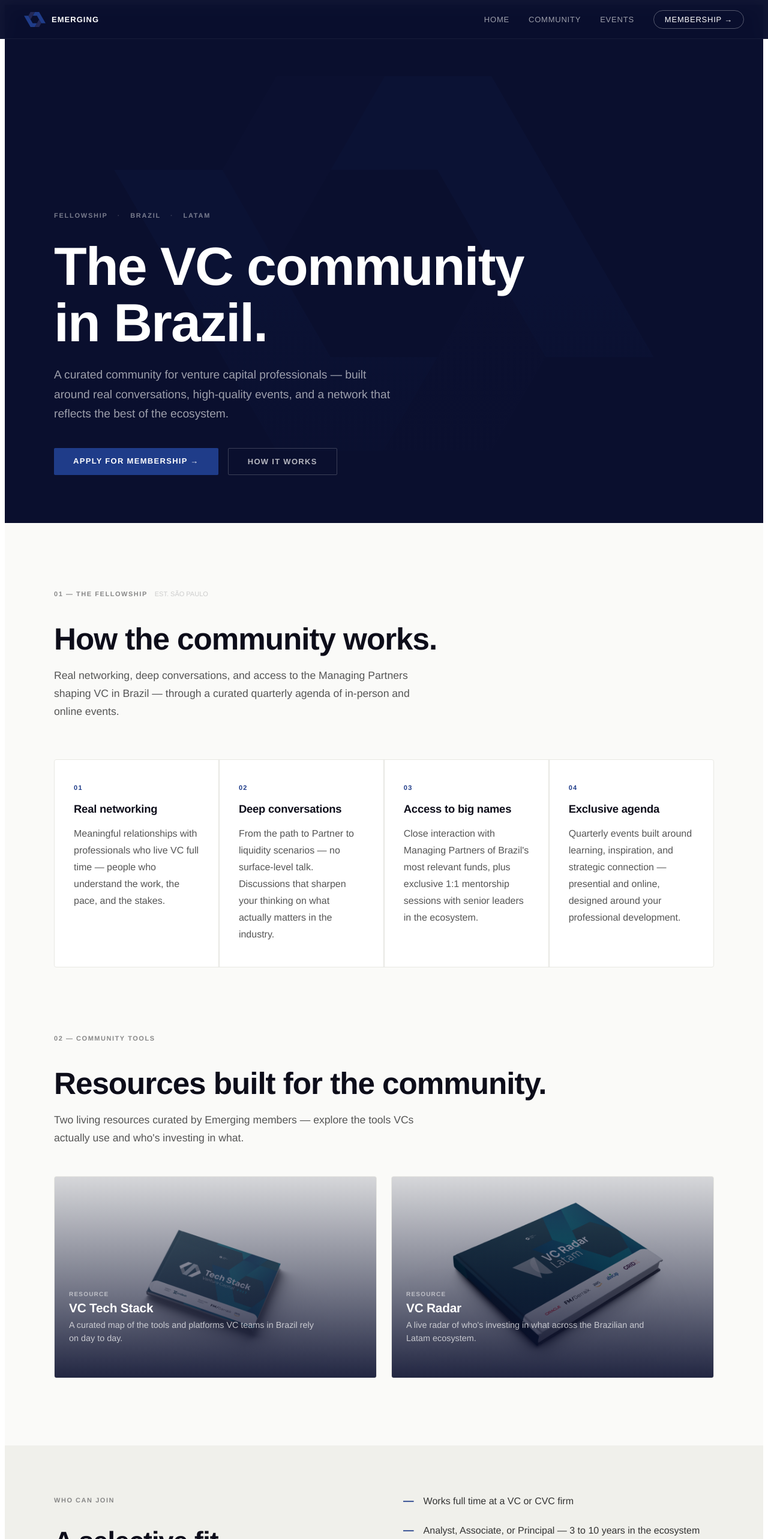
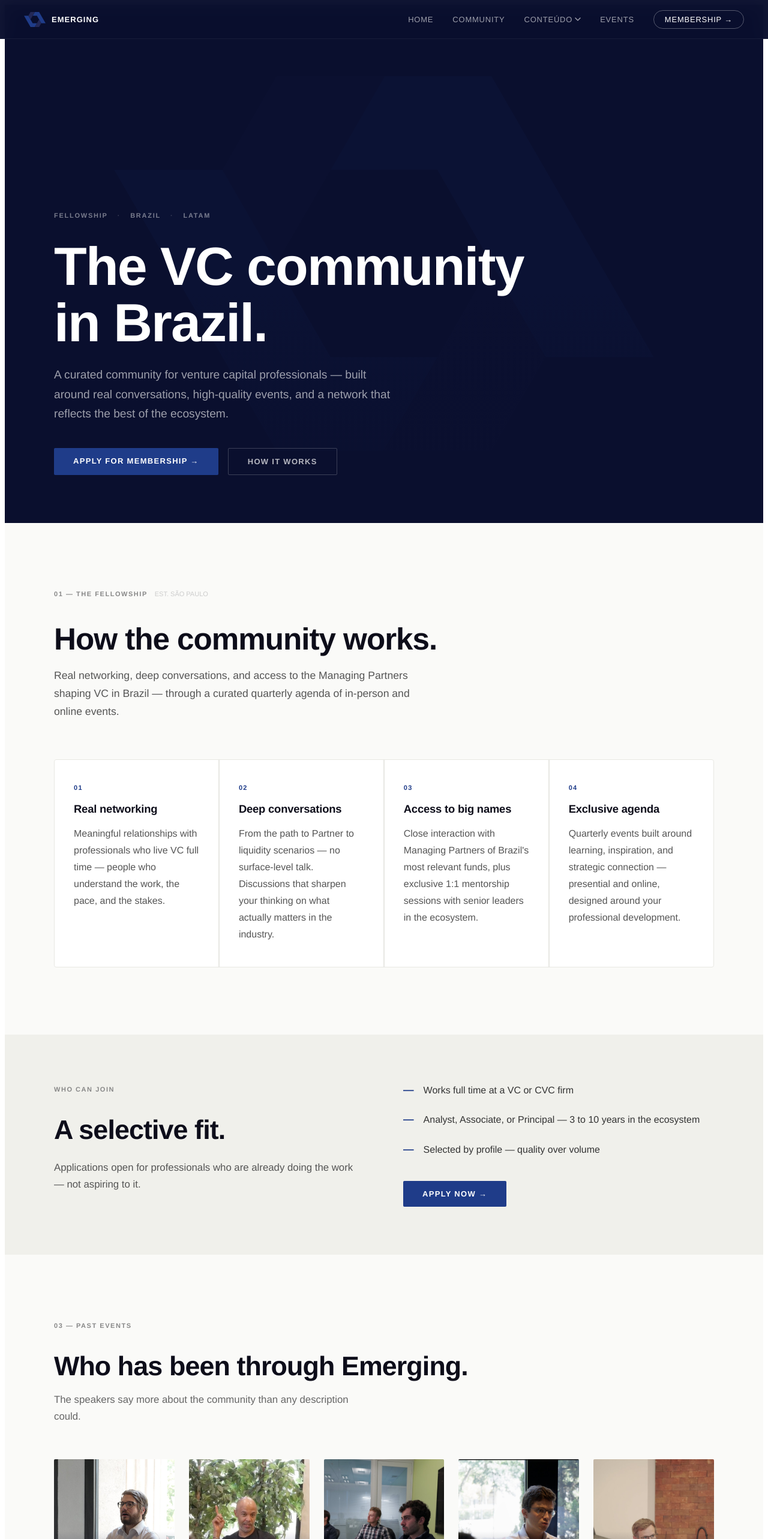
Before and after one commit to comunidadeEVCF-ai/emerging-vc-fellows-site, a React (Vite) app: page /community in a window 1280 px wide. Shown: the top 2566 px of the page at 60% size. Built offline with nearby package versions, Linux system fonts and the light colour scheme.

Commit message:
Move VC Radar/Tech Stack links into a Conteudo nav dropdown
- Remove the inline "Community Tools" section from the Community page
- Add a reusable ContentDropdown nav component (hover dropdown with VC Radar and VC Tech Stack links)
- Wire it into the nav of every page between Community and Events

```diff
--- /dev/null
+++ b/src/components/ContentDropdown.jsx
@@ -0,0 +1,54 @@
+import { useState } from "react";
+import { Link } from "react-router-dom";
+
+const ITEMS = [
+  { label: "VC Radar", to: "/community/vc-radar" },
+  { label: "VC Tech Stack", to: "/community/vc-tech-stack" },
+];
+
+export default function ContentDropdown({ dark = true }) {
+  const [open, setOpen] = useState(false);
+  const textColor = dark ? "rgba(255,255,255,0.6)" : "#0d0d1a";
+
+  return (
+    <div
+      style={{ position: "relative" }}
+      onMouseEnter={() => setOpen(true)}
+      onMouseLeave={() => setOpen(false)}
+    >
+      <span style={{
+        fontSize: 13, fontWeight: 500, letterSpacing: "0.06em",
+        color: textColor, textTransform: "uppercase",
+        cursor: "default", display: "flex", alignItems: "center", gap: 4,
+      }}>
+        Conteúdo
+        <svg width="10" height="6" viewBox="0 0 10 6" aria-hidden="true" style={{ transform: open ? "rotate(180deg)" : "none", transition: "transform 0.2s" }}>
+          <path d="M1 1L5 5L9 1" stroke="currentColor" strokeWidth="1.5" fill="none" strokeLinecap="round" strokeLinejoin="round" />
+        </svg>
+      </span>
+
+      {open && (
+        <div style={{
+          position: "absolute", top: "calc(100% + 14px)", left: "50%", transform: "translateX(-50%)",
+          background: "#eceae5", borderRadius: 6, padding: "0.4rem 0",
+          minWidth: 190, boxShadow: "0 12px 30px rgba(0,0,0,0.18)",
+          zIndex: 200,
+        }}>
+          {ITEMS.map((item) => (
+            <Link
+              key={item.to}
+              to={item.to}
+              style={{
+                display: "block", padding: "0.7rem 1.25rem",
+                fontSize: 14, fontWeight: 500, color: "#0d0d1a",
+                textDecoration: "none", textTransform: "none", letterSpacing: 0,
+              }}
+            >
+              {item.label}
+            </Link>
+          ))}
+        </div>
+      )}
+    </div>
+  );
+}
--- a/src/pages/Events.jsx
+++ b/src/pages/Events.jsx
@@ -1,4 +1,7 @@
-const NAV_LINKS = [["Home", "/"], ["Community", "/community"], ["Events", "/events"], ["Membership", "https://criteriosevcf.carrd.co/"]];
+import ContentDropdown from "../components/ContentDropdown";
+
+const NAV_LINKS_LEFT = [["Home", "/"], ["Community", "/community"]];
+const NAV_LINKS_RIGHT = [["Events", "/events"], ["Membership", "https://criteriosevcf.carrd.co/"]];
 
 const Logo = () => (
   <svg viewBox="0 0 816.954 567.512" width="32" height="22" aria-hidden="true">
@@ -76,7 +79,15 @@
           </span>
         </a>
         <div style={{ display: "flex", gap: "2rem", alignItems: "center" }}>
-          {NAV_LINKS.map(([label, href]) => (
+          {NAV_LINKS_LEFT.map(([label, href]) => (
+            <a key={label} href={href} style={{
+              fontSize: 13, fontWeight: 500, letterSpacing: "0.06em",
+              textDecoration: "none", color: "rgba(255,255,255,0.55)",
+              textTransform: "uppercase",
+            }}>{label}</a>
+          ))}
+          <ContentDropdown dark />
+          {NAV_LINKS_RIGHT.map(([label, href]) => (
             <a key={label} href={href} style={{
               fontSize: 13, fontWeight: 500, letterSpacing: "0.06em",
               textDecoration: "none", color: label === "Events" ? "#fff" : "rgba(255,255,255,0.55)",
--- a/src/pages/community/VCRadar.jsx
+++ b/src/pages/community/VCRadar.jsx
@@ -1,3 +1,5 @@
+import ContentDropdown from "../../components/ContentDropdown";
+
 export default function VCRadar() {
   return (
     <div style={{ fontFamily: "'Helvetica Neue', Helvetica, Arial, sans-serif", background: "#fafaf8", color: "#0d0d1a" }}>
@@ -22,7 +24,14 @@
           </span>
         </a>
         <div style={{ display: "flex", gap: "2rem", alignItems: "center" }}>
-          {[["Home", "/"], ["Community", "/community"], ["Events", "/events"], ["Membership", "https://criteriosevcf.carrd.co/"]].map(([label, href]) => (
+          {[["Home", "/"], ["Community", "/community"]].map(([label, href]) => (
+            <a key={label} href={href} style={{
+              fontSize: 13, fontWeight: 500, letterSpacing: "0.06em",
+              textDecoration: "none", color: "#0d0d1a", textTransform: "uppercase",
+            }}>{label}</a>
+          ))}
+          <ContentDropdown dark={false} />
+          {[["Events", "/events"], ["Membership", "https://criteriosevcf.carrd.co/"]].map(([label, href]) => (
             <a key={label} href={href} style={{
               fontSize: 13, fontWeight: 500, letterSpacing: "0.06em",
               textDecoration: "none", color: "#0d0d1a", textTransform: "uppercase",
--- a/src/pages/community/VCTechStack.jsx
+++ b/src/pages/community/VCTechStack.jsx
@@ -1,4 +1,7 @@
-const NAV_LINKS = [["Home", "/"], ["Community", "/community"], ["Events", "/events"], ["Membership", "https://criteriosevcf.carrd.co/"]];
+import ContentDropdown from "../../components/ContentDropdown";
+
+const NAV_LINKS_LEFT = [["Home", "/"], ["Community", "/community"]];
+const NAV_LINKS_RIGHT = [["Events", "/events"], ["Membership", "https://criteriosevcf.carrd.co/"]];
 
 const Logo = () => (
   <svg viewBox="0 0 816.954 567.512" width="32" height="22" aria-hidden="true">
@@ -45,7 +48,14 @@
           </span>
         </a>
         <div style={{ display: "flex", gap: "2rem", alignItems: "center" }}>
-          {NAV_LINKS.map(([label, href]) => (
+          {NAV_LINKS_LEFT.map(([label, href]) => (
+            <a key={label} href={href} style={{
+              fontSize: 13, fontWeight: 500, letterSpacing: "0.06em",
+              textDecoration: "none", color: "#0d0d1a", textTransform: "uppercase",
+            }}>{label}</a>
+          ))}
+          <ContentDropdown dark={false} />
+          {NAV_LINKS_RIGHT.map(([label, href]) => (
             <a key={label} href={href} style={{
               fontSize: 13, fontWeight: 500, letterSpacing: "0.06em",
               textDecoration: "none", color: "#0d0d1a", textTransform: "uppercase",
--- a/src/pages/community/index.jsx
+++ b/src/pages/community/index.jsx
@@ -1,5 +1,5 @@
-import { useEffect, useRef, useState } from "react";
-import { Link } from "react-router-dom";
+import { useEffect, useRef } from "react";
+import ContentDropdown from "../../components/ContentDropdown";
 
 // ── EVCF Real Logo Icon (extracted from ICON-COLOR.pdf) ──────────────────────
 const EVCFIcon = ({ size = 48, opacity = 1, className = "" }) => (
@@ -79,58 +79,6 @@
   </div>
 );
 
-// ── Resource card with hover reveal ────────────────────────────────────────────
-const ResourceCard = ({ to, eyebrow, title, body, img }) => {
-  const [hovered, setHovered] = useState(false);
-  return (
-    <Link
-      to={to}
-      onMouseEnter={() => setHovered(true)}
-      onMouseLeave={() => setHovered(false)}
-      style={{
-        position: "relative", display: "block", textDecoration: "none",
-        borderRadius: 4, overflow: "hidden", aspectRatio: "16/10",
-        border: "1px solid #e8e8e3",
-      }}
-    >
-      <img
-        src={img}
-        alt={title}
-        style={{
-          width: "100%", height: "100%", objectFit: "cover", display: "block",
-          transform: hovered ? "scale(1.04)" : "scale(1)",
-          transition: "transform 0.4s ease",
-        }}
-      />
-      <div style={{
-        position: "absolute", inset: 0,
-        background: "linear-gradient(to top, rgba(10,15,46,0.9) 0%, rgba(10,15,46,0.55) 45%, rgba(10,15,46,0.15) 100%)",
-      }} />
-      <div style={{ position: "absolute", bottom: 0, left: 0, right: 0, padding: "1.5rem" }}>
-        <div style={{ fontSize: 10, fontWeight: 600, letterSpacing: "0.12em", color: "rgba(255,255,255,0.55)", textTransform: "uppercase", marginBottom: 6 }}>
-          {eyebrow}
-        </div>
-        <div style={{ fontSize: "1.3rem", fontWeight: 800, color: "#fff", marginBottom: 6, letterSpacing: "-0.01em" }}>
-          {title}
-        </div>
-        <p style={{
-          fontSize: "0.9rem", color: "rgba(255,255,255,0.7)", lineHeight: 1.5, margin: "0 0 0.75rem",
-          maxWidth: 420,
-        }}>
-          {body}
-        </p>
-        <span style={{
-          fontSize: 12, fontWeight: 700, color: "#fff", letterSpacing: "0.08em", textTransform: "uppercase",
-          opacity: hovered ? 1 : 0, transform: hovered ? "translateX(0)" : "translateX(-6px)",
-          transition: "opacity 0.25s ease, transform 0.25s ease",
-        }}>
-          View {title} →
-        </span>
-      </div>
-    </Link>
-  );
-};
-
 // ── Main page ─────────────────────────────────────────────────────────────────
 export default function Index() {
   const heroRef = useRef(null);
@@ -164,7 +112,14 @@
           </span>
         </a>
         <div style={{ display: "flex", gap: "2rem", alignItems: "center" }}>
-          {[["Home", "/"], ["Community", "/community"], ["Events", "/events"], ["Membership", "https://criteriosevcf.carrd.co/"]].map(([label, href]) => (
+          {[["Home", "/"], ["Community", "/community"]].map(([label, href]) => (
+            <a key={label} href={href} style={{
+              fontSize: 13, fontWeight: 500, letterSpacing: "0.06em",
+              textDecoration: "none", color: "rgba(255,255,255,0.6)", textTransform: "uppercase",
+            }}>{label}</a>
+          ))}
+          <ContentDropdown dark />
+          {[["Events", "/events"], ["Membership", "https://criteriosevcf.carrd.co/"]].map(([label, href]) => (
             <a key={label} href={href} style={{
               fontSize: 13, fontWeight: 500, letterSpacing: "0.06em",
               textDecoration: "none", color: "rgba(255,255,255,0.6)", textTransform: "uppercase",
@@ -302,38 +257,6 @@
                 </p>
               </div>
             ))}
-          </div>
-        </div>
-      </section>
-
-      {/* ── 02 COMMUNITY TOOLS ── */}
-      <section style={{ padding: "0 2.5rem 7rem", background: "#fafaf8" }}>
-        <div style={{ maxWidth: 1100, margin: "0 auto" }}>
-          <div style={{ fontSize: 11, letterSpacing: "0.14em", color: "#888", textTransform: "uppercase", fontWeight: 600, marginBottom: "1rem" }}>
-            02 — Community Tools
-          </div>
-          <h2 style={{ fontSize: "clamp(2rem, 4vw, 3.2rem)", fontWeight: 800, letterSpacing: "-0.02em", marginBottom: "1rem", lineHeight: 1.1 }}>
-            Resources built for the community.
-          </h2>
-          <p style={{ fontSize: "1.1rem", color: "#555", maxWidth: 600, lineHeight: 1.7, marginBottom: "3rem" }}>
-            Two living resources curated by Emerging members — explore the tools VCs actually use and who's investing in what.
-          </p>
-
-          <div style={{ display: "grid", gridTemplateColumns: "repeat(auto-fit, minmax(280px, 1fr))", gap: "1.5rem" }}>
-            <ResourceCard
-              to="/community/vc-tech-stack"
-              eyebrow="Resource"
-              title="VC Tech Stack"
-              body="A curated map of the tools and platforms VC teams in Brazil rely on day to day."
-              img="/assets/capa_mockup (1).png"
-            />
-            <ResourceCard
-              to="/community/vc-radar"
-              eyebrow="Resource"
-              title="VC Radar"
-              body="A live radar of who's investing in what across the Brazilian and Latam ecosystem."
-              img="/assets/capa-radarvc (1).png"
-            />
           </div>
         </div>
       </section>
```
Also changed, not shown: src/pages/Index.jsx (+6 -1 lines).
